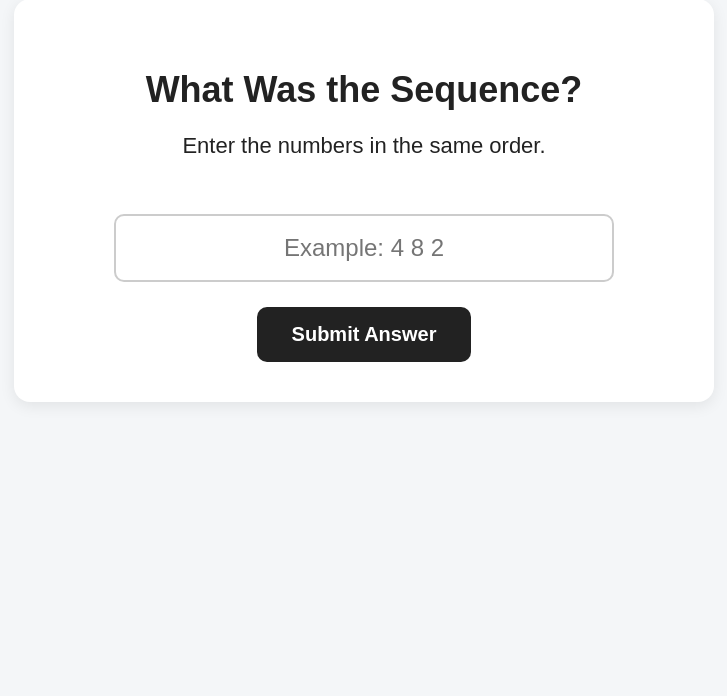
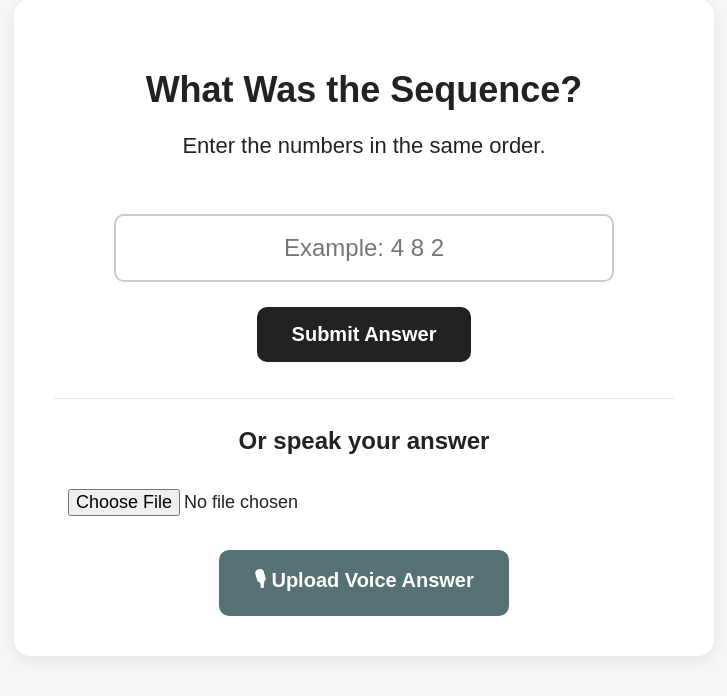
Before and after one commit to Sereniric/Memory-assistant, a Flask app: page /game/answer in a window 1280 px wide. Shown: the part 61-757 px from the top of the page, without its empty margins (276-1003 px from the left). Run offline with Flask 3, Linux system fonts and the light colour scheme.

Commit message:
Voice based input added

```diff
--- a/app/routes/sequence_recall.py
+++ b/app/routes/sequence_recall.py
@@ -1,3 +1,5 @@
+import re
+
 from flask import Blueprint, render_template, session, request
 
 from app.games.sequence_recall import (
@@ -6,6 +8,7 @@ from app.games.sequence_recall import (
     next_difficulty
 )
 from app.games.result_tracking import record_result
+from app.services.speech_to_text import SpeechToTextError, transcribe_audio
 
 sequence_recall = Blueprint(
     "sequence_recall",
@@ -14,6 +17,39 @@ sequence_recall = Blueprint(
 )
 
 games = Blueprint("games", __name__, url_prefix="/game")
+
+NUMBER_WORDS = {
+    "zero": 0,
+    "oh": 0,
+    "one": 1,
+    "two": 2,
+    "three": 3,
+    "four": 4,
+    "five": 5,
+    "six": 6,
+    "seven": 7,
+    "eight": 8,
+    "nine": 9,
+}
+
+
+def normalize_answer(answer_text):
+    """Convert typed digits or simple spoken digits into game input."""
+    tokens = re.findall(r"[a-z]+|\d+", answer_text.lower())
+
+    if not tokens:
+        raise ValueError
+
+    answer = []
+    for token in tokens:
+        if token.isdigit():
+            answer.append(int(token))
+        elif token in NUMBER_WORDS:
+            answer.append(NUMBER_WORDS[token])
+        else:
+            raise ValueError
+
+    return answer
 
 @sequence_recall.route("/")
 def intro():
@@ -52,6 +88,33 @@ def answer():
         "games/answer.html"
     )
 
+@games.route("/voice", methods=["POST"])
+def voice_answer():
+    audio_file = request.files.get("voice_answer")
+
+    if audio_file is None or not audio_file.filename:
+        return render_template(
+            "games/answer.html",
+            voice_error="Please record or choose an audio answer.",
+        )
+
+    try:
+        transcript = transcribe_audio(audio_file, language="en-IN")
+        normalized_answer = " ".join(
+            str(number) for number in normalize_answer(transcript)
+        )
+    except (SpeechToTextError, ValueError):
+        return render_template(
+            "games/answer.html",
+            voice_error="We could not understand the numbers. Please try again or type your answer.",
+        )
+
+    return render_template(
+        "games/answer.html",
+        voice_transcript=transcript,
+        voice_answer=normalized_answer,
+    )
+
 @games.route("/submit", methods=["POST"])
 def submit():
     sequence = session.get("sequence", [])
@@ -60,10 +123,7 @@ def submit():
     answer_text = request.form.get("answer", "")
 
     try:
-        answer = [
-            int(number)
-            for number in answer_text.split()
-        ]
+        answer = normalize_answer(answer_text)
     except ValueError:
         return "Please enter numbers only."
 
--- a/app/static/css/game.css
+++ b/app/static/css/game.css
@@ -74,6 +74,57 @@ body {
     margin: 25px 0;
 }
 
+.voice-input {
+    margin-top: 36px;
+    padding-top: 28px;
+    border-top: 1px solid #e5e8e1;
+}
+
+.voice-input h2 {
+    font-size: 24px;
+    margin: 0 0 20px;
+}
+
+.voice-input input[type="file"] {
+    display: block;
+    width: 100%;
+    margin: 0 auto 20px;
+    padding: 14px;
+    font-size: 18px;
+}
+
+.voice-button {
+    background: #557174;
+}
+
+.voice-status {
+    min-height: 28px;
+    margin: 18px 0 0;
+    font-size: 20px;
+    font-weight: bold;
+}
+
+.voice-confirmation {
+    margin-top: 20px;
+    font-size: 24px;
+}
+
+.voice-confirmation p {
+    margin: 0 0 20px;
+}
+
+.voice-retry {
+    display: inline-block;
+    padding: 16px 28px;
+    font-size: 20px;
+    font-weight: bold;
+    border: 2px solid #557174;
+    border-radius: 10px;
+    cursor: pointer;
+    background: white;
+    color: #557174;
+}
+
 .result-score {
     font-size: 48px;
     font-weight: bold;
--- a/app/templates/games/answer.html
+++ b/app/templates/games/answer.html
@@ -30,6 +30,7 @@
             <form
                 method="POST"
                 action="{{ url_for('games.submit') }}"
+                id="sequence-answer-form"
             >
 
                 <input
@@ -52,6 +53,70 @@
 
             </form>
 
+            <div
+                class="voice-input"
+            >
+                <h2>Or speak your answer</h2>
+
+                <form
+                    method="POST"
+                    action="{{ url_for('games.voice_answer') }}"
+                    enctype="multipart/form-data"
+                >
+
+                    <input
+                        type="file"
+                        name="voice_answer"
+                        accept="audio/*"
+                        capture
+                        required
+                    >
+
+                    <button
+                        type="submit"
+                        class="btn voice-button"
+                    >
+                        🎙 Upload Voice Answer
+                    </button>
+
+                </form>
+
+                {% if voice_error %}
+                    <p class="voice-status">{{ voice_error }}</p>
+                {% endif %}
+
+                {% if voice_transcript %}
+                    <div class="voice-confirmation">
+                        <p>
+                            You said:
+                            <strong>{{ voice_transcript }}</strong>
+                        </p>
+
+                        <form
+                            method="POST"
+                            action="{{ url_for('games.submit') }}"
+                        >
+                            <input
+                                type="hidden"
+                                name="answer"
+                                value="{{ voice_answer }}"
+                            >
+
+                            <button type="submit" class="btn">
+                                Use Answer
+                            </button>
+
+                            <a
+                                href="{{ url_for('games.answer') }}"
+                                class="voice-retry"
+                            >
+                                Try Again
+                            </a>
+                        </form>
+                    </div>
+                {% endif %}
+            </div>
+
         </section>
 
     </main>
--- a/requirements.txt
+++ b/requirements.txt
@@ -2,6 +2,8 @@ blinker==1.9.0
 click==8.4.2
 Flask==3.1.3
 Flask-SQLAlchemy==3.1.1
+SpeechRecognition==3.14.3
+pydub==0.25.1
 greenlet==3.5.5
 itsdangerous==2.2.0
 Jinja2==3.1.6
```
Also changed, not shown: app/services/speech_to_text.py (added, +42 -0 lines), tests/test_result_tracking.py (+14 -0 lines), tests/test_voice_input.py (added, +53 -0 lines).
